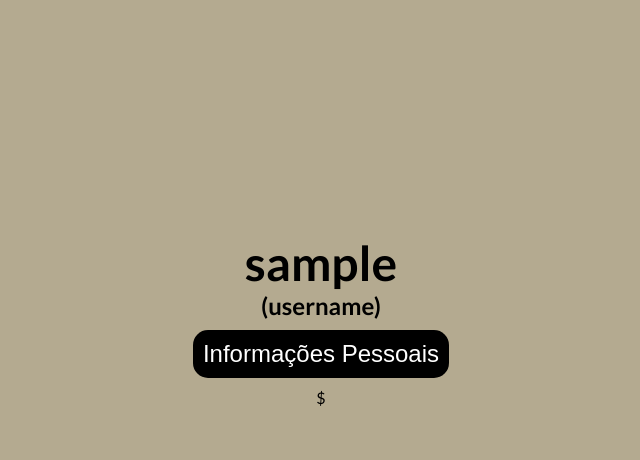
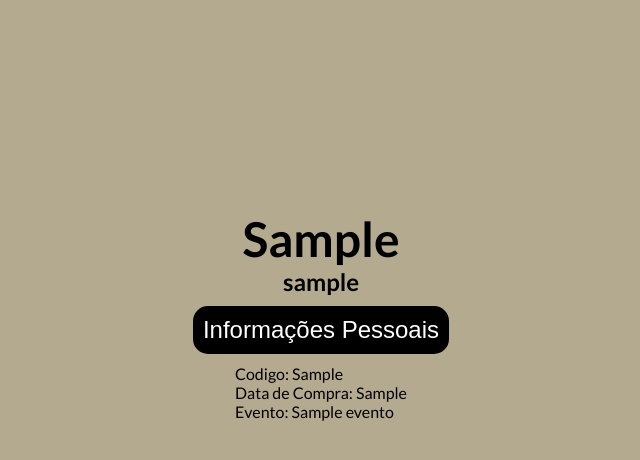
Before and after one commit to Rubrum-IFSP/website-museu-racatinga, a PHP site: page /prototipo-museu-racatinga/view/pages/perfil.php?user=self in a window 1280 px wide. Shown: the part 80-540 px from the top of the page, without its empty margins (319-959 px from the left). Run offline with PHP 8.4, Linux system fonts and the light colour scheme; the visitor is signed in with stand-in values (Sample User, id 1); tables that the repository leaves empty or names only in its code hold one stand-in row (values such as "Sample post"); some web fonts are replaced.

Commit message:
ingresso using nome to using nick

```diff
--- a/classes/controller/ingresso/IngressoController.php
+++ b/classes/controller/ingresso/IngressoController.php
@@ -10,5 +10,9 @@
         public function comprarIngresso($username, $idEvento) {
             return $this->model->comprarIngresso($username, $idEvento);
         }
+
+        public function mostrarIngressos($username) {
+            return $this->model->mostrarIngressos($username);
+        }
     }
 ?>
--- a/classes/model/ingresso/IngressoManager.php
+++ b/classes/model/ingresso/IngressoManager.php
@@ -3,7 +3,7 @@
         public function comprarIngresso($username, $idEvento) {
             if (session_id() == '') session_start();
 
-            $queryFindId = "SELECT id from Pessoa WHERE nome='$username'";
+            $queryFindId = "SELECT id from Pessoa WHERE nick='$username'";
             $findIdReturn = mysqli_query($this->conectar(), $queryFindId);
 
             if(mysqli_num_rows($findIdReturn)>0)
@@ -22,12 +22,12 @@
             }
             else
             {
-                $_SESSION["ingressoMessage"] = "Erro ao Realizar compra!";
+                $_SESSION["ingressoMessage"] = "Erro ao Realizar compra.";
                 return false;
             }
         }
         public function mostrarIngressos($username) {
-            $query = "SELECT id FROM Pessoa where nome = '$username'";
+            $query = "SELECT id FROM Pessoa where nick = '$username'";
             $resultQuery = mysqli_query($this->conectar(), $query);
 
             if(mysqli_num_rows($resultQuery)>0){
@@ -45,7 +45,10 @@
                     $idEvento = $row['idEvento'];
                     break;
                 }
+            } else {
+                return false;
             }
+
             $resultNomeEvento= mysqli_query($this->conectar(),"SELECT nome from Evento, IngressoEvento WHERE  $idEvento = Evento.id ");
 
             while($linha=mysqli_fetch_array($resultIngressos)){
--- a/view/components/contaAmigoMuseu.php
+++ b/view/components/contaAmigoMuseu.php
@@ -45,7 +45,7 @@
 
         <div class="userinfo-area">
             <div class="userinfo-box">
-                <label for="nome">Nome:</label>
+                <label for="nome">Nome Completo:</label>
                 <input type="text" name="nomeRegistro" >
             </div>
 
--- a/view/pages/perfil.php
+++ b/view/pages/perfil.php
@@ -41,14 +41,14 @@
 
     <main>
         <div>
-            <h1><?php echo $username?></h1>
-            <h2>(username)</h2>
+            <h1><?php echo $usuario->getNome() ?></h1>
+            <h2><?php echo $username ?></h2>
         </div>
 
         <?php
             if ( $ownProfile || $_SESSION["admLogged"] ) {
                 echo "<div><button>Informações Pessoais</button></div>";
-                echo "<div>$</div>";
+                echo "<div>".$ingressoController->mostrarIngressos($username)."</div>";
             }
         ?>
     </main>
```
